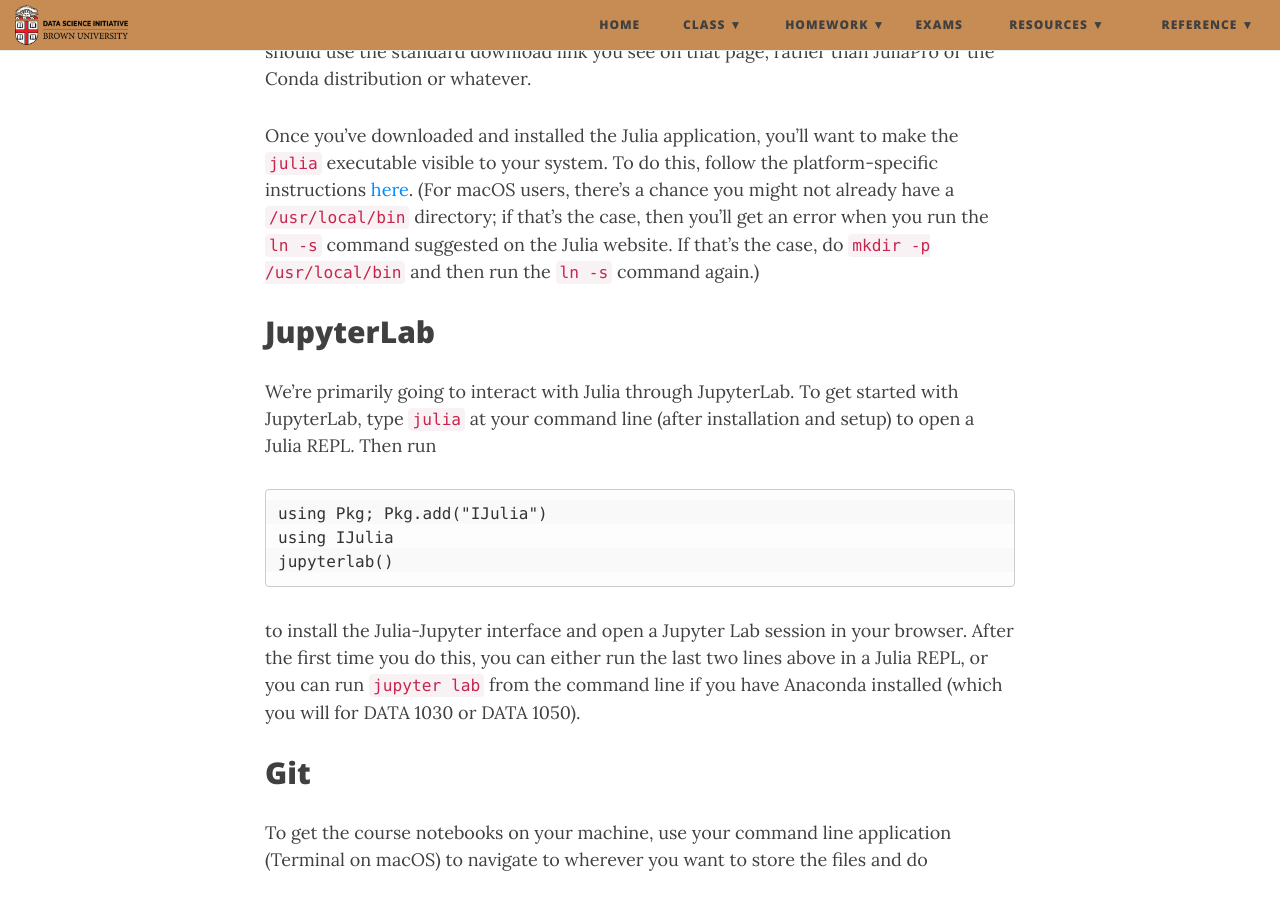
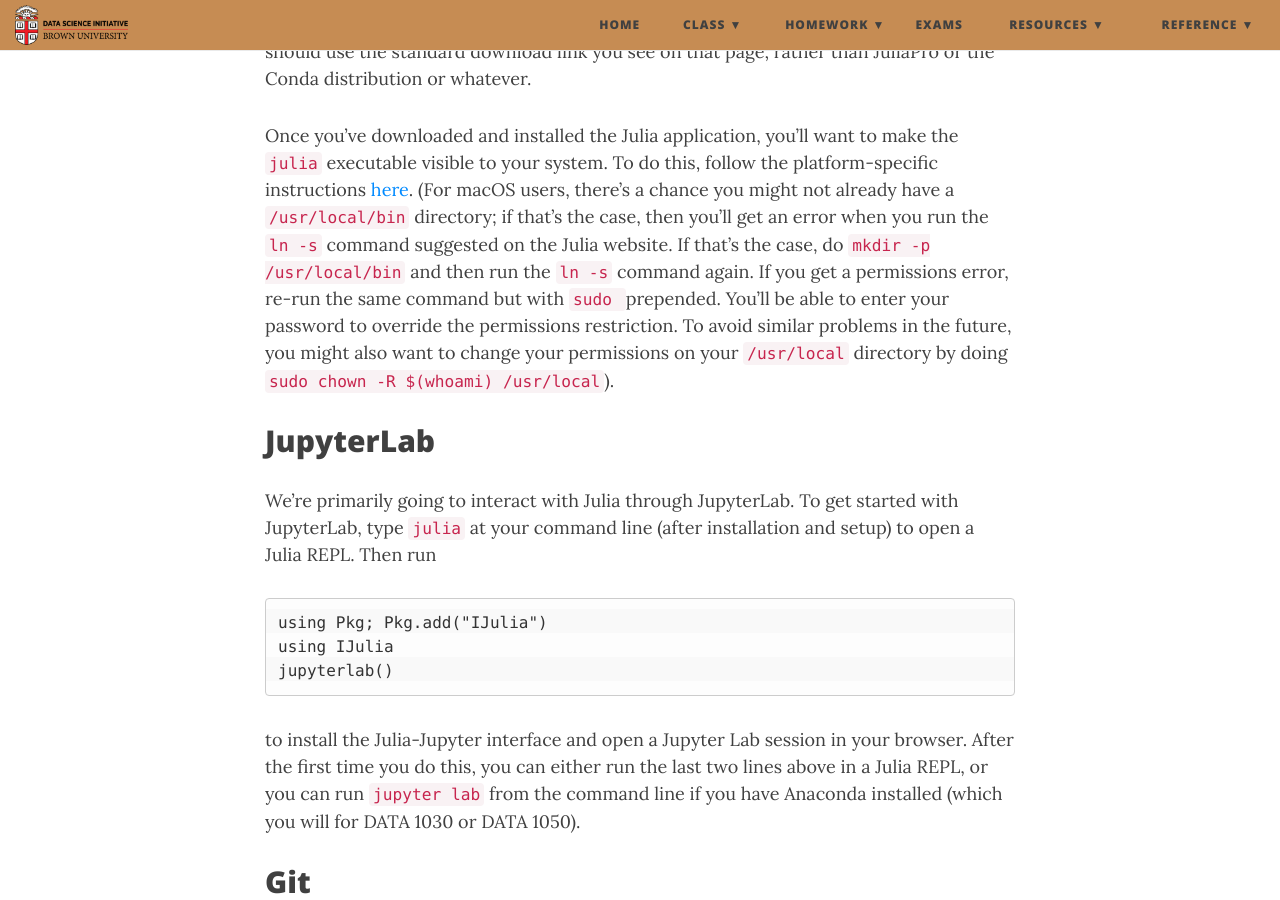
Before and after one commit to data1010/data1010.github.io, a Jekyll site: the page built from setup.md, in a window 1280 px wide and 900 px high, scrolled down 530 px. Built offline with Jekyll 4.4.1, drawn with Linux system fonts in a browser that asks for light colours; nearby versions of some CDN libraries.

Commit message:
Further advice on /usr/local on Catalina

```diff
--- a/setup.md
+++ b/setup.md
@@ -11,7 +11,7 @@ We're going to use [Julia](https://julialang.org) in the course, and I recommend
 
 Download the latest version of Julia from [https://julialang.org/downloads](http://julialang.org/downloads). Note that you should use the standard download link you see on that page, rather than JuliaPro or the Conda distribution or whatever.
 
-Once you've downloaded and installed the Julia application, you'll want to make the `julia` executable visible to your system. To do this, follow the platform-specific instructions [here](https://julialang.org/downloads/platform/). (For macOS users, there's a chance you might not already have a `/usr/local/bin` directory; if that's the case, then you'll get an error when you run the `ln -s` command suggested on the Julia website. If that's the case, do `mkdir -p /usr/local/bin` and then run the `ln -s` command again.)
+Once you've downloaded and installed the Julia application, you'll want to make the `julia` executable visible to your system. To do this, follow the platform-specific instructions [here](https://julialang.org/downloads/platform/). (For macOS users, there's a chance you might not already have a `/usr/local/bin` directory; if that's the case, then you'll get an error when you run the `ln -s` command suggested on the Julia website. If that's the case, do `mkdir -p /usr/local/bin` and then run the `ln -s` command again. If you get a permissions error, re-run the same command but with `sudo ` prepended. You'll be able to enter your password to override the permissions restriction. To avoid similar problems in the future, you might also want to change your permissions on your `/usr/local` directory by doing `sudo chown -R $(whoami) /usr/local`).
 
 ## JupyterLab
 
```
